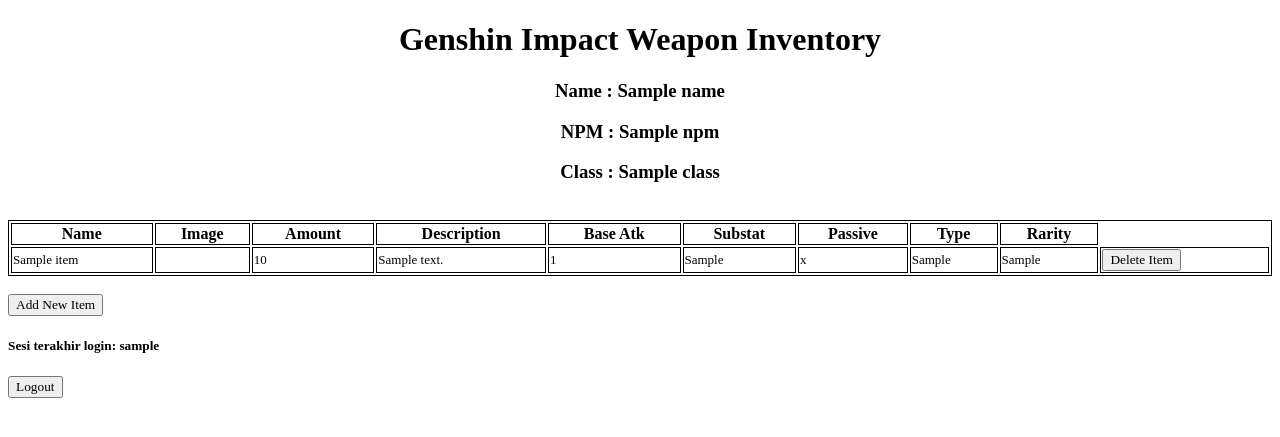
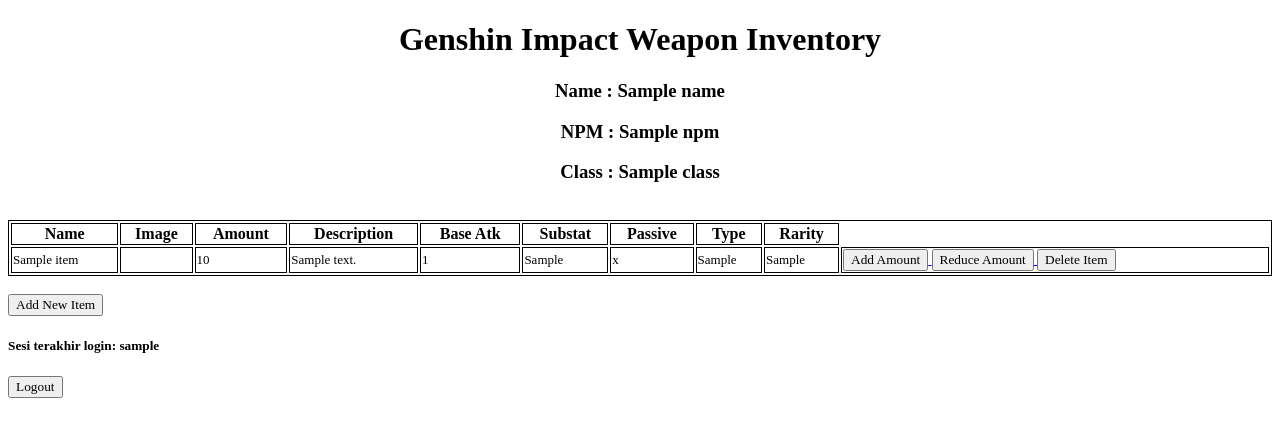
Before and after one commit to Ghaisan007/gi-wp-inventory, a Django app: template main/templates/main.html in a window 1280 px wide. Shown: the top 437 px of the page. Run offline with Django 4.2, Linux system fonts and the light colour scheme; tables that the repository leaves empty hold one stand-in row (values such as "Sample post"); the template is opened without the code that fills it: values that come from a table or form of the project are taken from there, most other values are stand-ins (such as "Sample title", 1, 10 or a date in 2020); some web fonts are replaced.

Commit message:
Menambahkan fungsi add dan reduce amount

```diff
--- a/main/templates/main.html
+++ b/main/templates/main.html
@@ -33,7 +33,15 @@
         <td>{{item.weapon_type}}</td>
         <td>{{item.rarity}}</td>
         <td>
-          {% if item.id %}  <!-- Memastikan bahwa product.id ada dan valid -->
+          {% if item.id %}  <!-- Memastikan bahwa item.id ada dan valid -->
+              <a href="{% url 'main:increase_amount' item.id %}">
+                  <button>Add Amount</button>
+              </a>
+
+              <a href="{% url 'main:decrease_amount' item.id %}">
+                  <button>Reduce Amount</button>
+              </a>
+
               <a href="{% url 'main:delete_item' item.id %}">
                   <button>Delete Item</button>
               </a>
--- a/main/urls.py
+++ b/main/urls.py
@@ -1,5 +1,5 @@
 from django.urls import path
-from main.views import show_main, create_item, show_xml, show_json, show_xml_by_id, show_json_by_id, register, login_user, logout_user, delete_item
+from main.views import show_main, create_item, show_xml, show_json, show_xml_by_id, show_json_by_id, register, login_user, logout_user, delete_item, increase_amount, decrease_amount
 
 app_name = 'main'
 
@@ -14,4 +14,6 @@ urlpatterns = [
     path('login/', login_user, name='login'),
     path('logout/', logout_user, name='logout'),
     path('delete_item/<int:item_id>/', delete_item, name='delete_item'),
+    path('increase_amount/<int:item_id>', increase_amount, name='increase_amount'),
+    path('decrease_amount/<int:item_id>', decrease_amount, name='decrease_amount'),
 ]
```
Also changed, not shown: main/views.py (+20 -4 lines).
